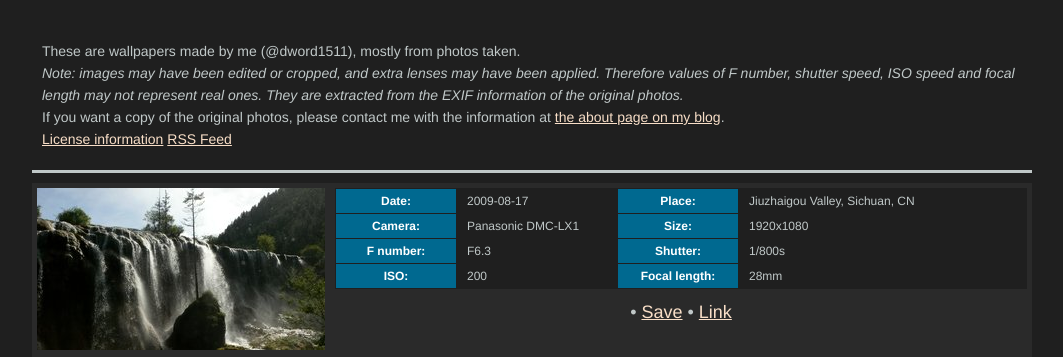
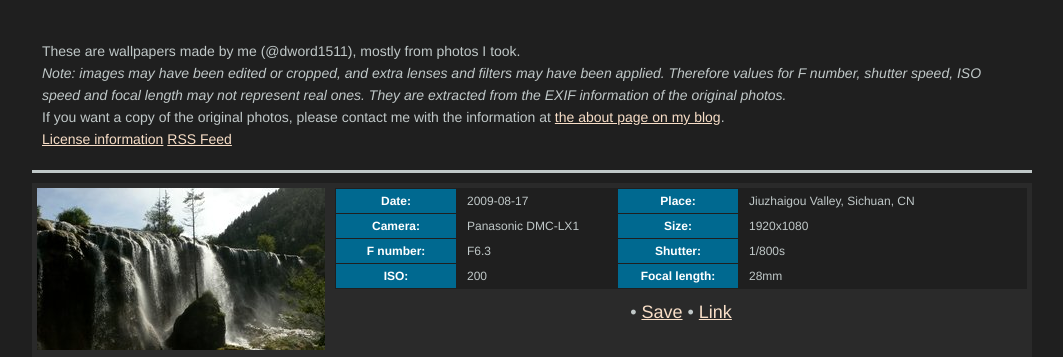
Before and after one commit to dword1511/WPFactory, a PHP site: page / in a window 1280 px wide. Shown: the part 95-452 px from the top of the page, without its empty margins (108-1171 px from the left). Run offline with PHP 8.4, Linux system fonts and the light colour scheme.

Commit message:
Page modifications

```diff
--- a/index.php
+++ b/index.php
@@ -23,10 +23,10 @@
 
   <div class="content">
     <p>
-      These are wallpapers made by me (@dword1511), mostly from photos taken.<br />
+      These are wallpapers made by me (@dword1511), mostly from photos I took.<br />
       <em>
-        Note: images may have been edited or cropped, and extra lenses may have been applied.
-        Therefore values of F number, shutter speed, ISO speed and focal length may not
+        Note: images may have been edited or cropped, and extra lenses and filters may have been applied.
+        Therefore values for F number, shutter speed, ISO speed and focal length may not
         represent real ones. They are extracted from the EXIF information of the original photos.
       </em><br />
       If you want a copy of the original photos, please contact me with the information at
```
